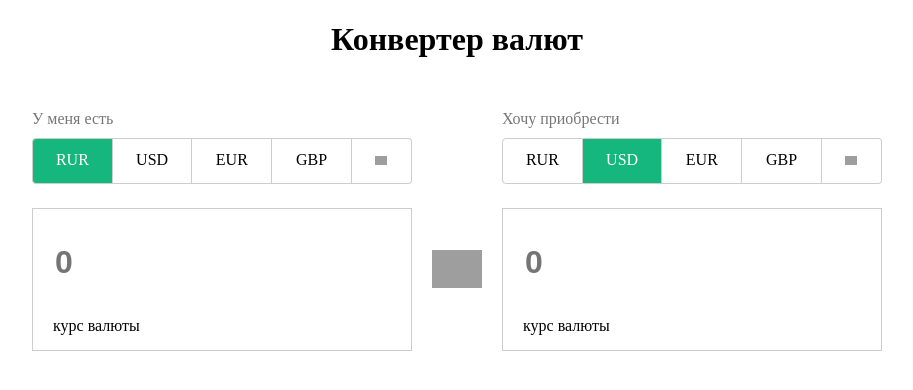
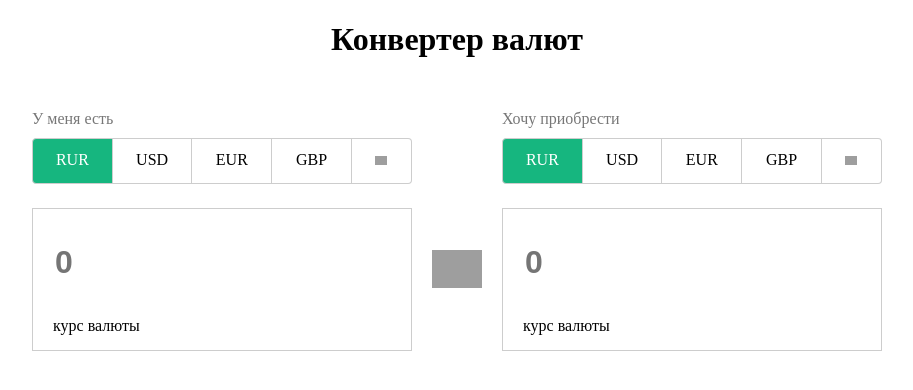
Before and after one commit to shuradavi/converter-ts, a React (Create React App) app: page / in a window 1280 px wide. Shown: the top 390 px of the page, without its empty margins (183-1096 px from the left). Built offline with nearby package versions, Linux system fonts and the light colour scheme; no server answers; grey boxes are pictures that could not be loaded.

Commit message:
add Converter and ConverterSide component

```diff
--- a/src/App.js
+++ b/src/App.js
@@ -1,6 +1,5 @@
 import React, { useEffect, useState } from 'react';
-import { getData } from './params/params';
-import CurrenciesForm from './components/CurrenciesForm';
+import Converter from './components/Converter';
 
 const App =  () => {
 	const [inputValue, setInputValue] = useState('');	// входная сумма
@@ -8,123 +7,59 @@ const App =  () => {
 	const [inputCurrency, setInputCurrency] = useState('RUR');	//  входная валюта
 	const [inputSelect, setInputSelect] = useState(false);
 	const [outputCurrency, setOutputCurrency] = useState('USD');	// валюта на выходе
-	const [isFormOpen, openForm] = useState(false);	// состояние модалки
-	const [currencies, setCurrencies] = useState(null);	// курс валют
-	const defaultCurrencies = ['RUR', 'USD', 'EUR', 'GBP'];	// валюты по умолчанию
 
-	const exception = ['USD', 'EUR', 'GBP', 'VND', 'HKD', 'GEL', 'EGP', 'IDR', 'QAR', 'NZD', 'XDR', 'THB']
 
-	useEffect(() => {
-		getData()
-			.then(res => {
-				console.log('res', res);
-				const defaultCurrencyArray = res
-					.filter(item => item.CharCode === 'USD' || item.CharCode === 'EUR' || item.CharCode === 'GBP')
-					.sort((a, b) => a.Name.localeCompare(b.Name))
-				const currenciesArray = res
-					.filter(item => !exception.includes(item.CharCode))
-					.sort((a, b) => a.Name.localeCompare(b.Name));
-				const resultArray = [{ ID: 'R1', Name: 'Российский рубль', CharCode: 'RUR', Nominal: 1, NumCode: '001', Value: 1 },...defaultCurrencyArray, ...currenciesArray]
-				console.log('resArray > ', resultArray);
-			setCurrencies(resultArray);
-		})
-	}, [])
+
+
+	// useEffect(() => {
+	// 	getData()
+	// 		.then(res => {
+	// 			const resultArray = sortData(res);
+	// 			setCurrencies(resultArray);
+	// 		})
+	// }, [])
 
 	// VND, HKD, GEL, EGP, IDR, QAR, NZD, XDR, THB,
 
 	// + KRW, NOK, CZK, SEK, CHF, ZAR, JPY
+	// const onSelectClickHandler = () => {
 
+	// }
 
-	const unnamedFunc = async (cur) => {
-		let currencies = await getData()
-		console.log(currencies);
-		let ratio = await currencies[cur].Nominal / currencies[cur].Value
-		let result = ratio * inputValue;
-		result = result.toFixed(2)
-		if (result) {
-			setOutputValue(result);
-		}
-	}
-	const onInputHandler = (event) => {
-		setInputValue(event.target.value)
-	}
-	const onInputCurrencyHandler = (event) => {
-		setInputCurrency(event.target.value)
-		console.log('clicked on input', event.target.value);
-	}
+	// const unnamedFunc = async (cur) => {
+	// 	let currencies = await getData()
+	// 	console.log(currencies);
+	// 	let ratio = await currencies[cur].Nominal / currencies[cur].Value
+	// 	let result = ratio * inputValue;
+	// 	result = result.toFixed(2)
+	// 	if (result) {
+	// 		setOutputValue(result);
+	// 	}
+	// }
+	// const onInputHandler = (event) => {
+	// 	setInputValue(event.target.value)
+	// }
+	// const onInputCurrencyHandler = (event) => {
+	// 	setInputCurrency(event.target.value)
+	// 	console.log('clicked on input', event.target.value);
+	// }
 
-	const onOutputCurrencyHandler = (event) => {
-		setOutputCurrency(event.target.value)
-		console.log('clicked on output', event.target.value);
-	}
+	// const onOutputCurrencyHandler = (event) => {
+	// 	setOutputCurrency(event.target.value)
+	// 	console.log('clicked on output', event.target.value);
+	// }
 
-	const onSelectHandler = (e) => {
-		e.stopPropagation()
-		setInputSelect(currencies)
-		openForm(prev => !prev)
-		console.log('clicked arrow');
-	}
-	// unnamedFunc('UZS');
-	// getData().then(res => console.log(Object.keys(res)))
+	// const onSelectHandler = (e) => {
+	// 	e.stopPropagation()
+	// 	setInputSelect(currencies)
+	// 	openForm(prev => !prev)
+	// 	console.log('clicked arrow');
+	// }
+
 	return (
-		<div className='App' onClick={onSelectHandler}>
-			{isFormOpen &&  <CurrenciesForm currencies={currencies}/>}
-			<h1>Конвертер валют</h1>
-			<div className='converter'>
-				<div className='converter-box-wrapper'>
-					<div className='converter-box'>
-						<div className='converter-side'>
-							<div className='side-title'>У меня есть</div>
-							<div className='side-switcher'>
-								{defaultCurrencies.map(item =>
-									item !== inputCurrency ? <div key={item} className='side-switcher-item'>{item}</div> : <div key={item} className='side-switcher-item active'>{item}</div>)}
-								<div className='side-switcher-item' onClick={e => onSelectHandler(e)}></div>
-							</div>
-							<div className='side-input-box'>
-								<input className='input' placeholder='0' maxLength='10' type='number' onChange={onInputHandler}/>
-								<div className='side-input-box-rate'>курс валюты</div>
-							</div>
-						</div>
-						<div className='converter-center'>
-							<div className='converter-center-reverse'></div>
-						</div>
-						<div className='converter-side'>
-							<div className='side-title'>Хочу приобрести</div>
-							<div className='side-switcher'>
-							{defaultCurrencies.map(item =>
-									item !== outputCurrency ? <div key={item} className='side-switcher-item'>{item}</div> : <div key={item} className='side-switcher-item active'>{item}</div>)}
-								<div className='side-switcher-item'></div>
-							</div>
-							<div className='side-input-box'>
-								<input className='input' placeholder='0' maxLength='10' type='number'/>
-								<div className='side-input-box-rate'>курс валюты</div>
-							</div>
-						</div>
-					</div>
-					{/* <div className='converter-body'>
-						<div className='input-currency'>
-							<button value={'RUB'} onClick={onInputCurrencyHandler}>RUB</button>
-							<button value={'USD'} onClick={onInputCurrencyHandler}>USD</button>
-							<button value={'EUR'} onClick={onInputCurrencyHandler}>EUR</button>
-						</div>
-						<div className='input-value'>
-							<input onChange={onInputHandler} value={inputValue} autoFocus/>
-							<div className=''>руб.</div>
-						</div>
-						<div>{`->`}</div>
-						<div className='output-value'>
-						<div className='output-currency'>
-							<button value={'RUB'} onClick={onOutputCurrencyHandler}>RUB</button>
-							<button value={'USD'} onClick={onOutputCurrencyHandler}>USD</button>
-							<button value={'EUR'} onClick={onOutputCurrencyHandler}>EUR</button>
-						</div>
-							<input value={outputValue} readOnly/>
-							<div className=''>дол.</div>
-						</div>
-					</div> */}
-				</div>
-				<div className='converter-footer'></div>
-			</div>
+		<div className='App' >
+			{/* {isFormOpen &&  <CurrenciesForm currencies={currencies}/>} */}
+			<Converter />
 		</div>
 	);
 };
--- /dev/null
+++ b/src/components/Converter.jsx
@@ -0,0 +1,47 @@
+import React, { useEffect, useState } from 'react';
+import ConverterSide from './ConverterSide';
+import CurrenciesForm from './CurrenciesForm';
+import { getData, sortData } from '../functions/functions';
+
+
+const Converter = () => {
+	const [isFormOpen, setForm] = useState(false);	// состояние модалки
+	const [currencies, setCurrencies] = useState(null);	// курс валют
+
+	useEffect(() => {
+		getData()
+			.then(res => {
+				const resultArray = sortData(res);
+				setCurrencies(resultArray);
+			})
+	}, [])
+
+	const toggleForm = () => {
+		setForm(prev => !prev)
+	}
+	const onCurrencyClickHandler = (e) => {
+		e.stopPropagation()
+		console.log(e.currentTarget);
+	}
+
+
+	return (
+		<>
+			<h1>Конвертер валют</h1>
+			<div className='converter'>
+				<div className='converter-box-wrapper'>
+					<div className='converter-box'>
+						<ConverterSide title='У меня есть' toggleForm={toggleForm}/>
+						<div className='converter-center'>
+							<div className='converter-center-reverse'></div>
+						</div>
+						<ConverterSide title='Хочу приобрести' toggleForm={toggleForm}/>
+					</div>
+					{isFormOpen && <CurrenciesForm currencies={currencies} onCurrencyClickHandler={onCurrencyClickHandler}/>}
+				</div>
+			</div>
+		</>
+	);
+};
+
+export default Converter;
--- /dev/null
+++ b/src/components/ConverterSide.jsx
@@ -0,0 +1,26 @@
+import React, { useState } from 'react';
+import { defaultCurrencies } from '../params/params';
+
+const ConverterSide = ({ title, toggleForm }) => {
+	const [inputCurrency, setInputCurrency] = useState('RUR');
+
+	return (
+		<div className='converter-side'>
+			<div className='side-title'>{title}</div>
+			<div className='side-switcher'>
+				{defaultCurrencies.map(item =>
+					item !== inputCurrency ?
+						<div key={item} className='side-switcher-item'>{item}</div> :
+						<div key={item} className='side-switcher-item active'>{item}</div>
+				)}
+				<div className='side-switcher-item' onClick={toggleForm}></div>
+			</div>
+			<div className='side-input-box'>
+				<input className='input' placeholder='0' maxLength='10' type='number' />
+				<div className='side-input-box-rate'>курс валюты</div>
+			</div>
+		</div>
+	);
+};
+
+export default ConverterSide;
--- /dev/null
+++ b/src/functions/functions.js
@@ -0,0 +1,23 @@
+import axios from "axios"
+import {exception, RUR} from '../params/params'
+
+export const getData = async () => {
+	try {
+		const response = await axios.get("https://www.cbr-xml-daily.ru/daily_json.js")
+		let data = response.data.Valute
+		data = Object.values(data)
+		return data
+	} catch (error) {
+		new Error('Error >>> ', error)
+	}
+}
+
+export const sortData = (data) => {
+	const favoriteCurrencies = data
+		.filter(item => item.CharCode === 'USD' || item.CharCode === 'EUR' || item.CharCode === 'GBP')
+		.sort((a, b) => a.Name.localeCompare(b.Name));
+	const otherCurrencies = data
+		.filter(item => !exception.includes(item.CharCode))
+		.sort((a, b) => a.Name.localeCompare(b.Name));
+	return [RUR, ...favoriteCurrencies, ...otherCurrencies];
+}
--- a/src/index.css
+++ b/src/index.css
@@ -28,6 +28,8 @@ body {
 	width: 850px;
 	margin: 0 auto;
 	position: relative;
+	display: flex;
+	justify-content: center;
 }
 .converter-box {
 	display: flex;
@@ -114,14 +116,14 @@ body {
 	max-width: 850px;
     padding: 20px 30px;
     position: absolute;
-    top: 200px;
+    top: 100px;
     z-index: 105;
     background: #fff;
     box-shadow: 0 8px 40px 0 rgba(0,0,0,.2);
     border-radius: 4px;
 	display: flex;
 	flex-direction: row;
-	justify-content: space-between;
+	justify-content: center;
 }
 
 .calc-currency-column {
--- a/src/params/params.js
+++ b/src/params/params.js
@@ -1,12 +1,12 @@
-import axios from "axios"
+export const exception = ['USD', 'EUR', 'GBP', 'VND', 'HKD', 'GEL', 'EGP', 'IDR', 'QAR', 'NZD', 'XDR', 'THB', 'AED']; // черный список валют
 
-export const getData = async () => {
-	try {
-		const response = await axios.get("https://www.cbr-xml-daily.ru/daily_json.js")
-		let data = response.data.Valute
-		data = Object.values(data)
-		return data
-	} catch (error) {
-		new Error('Error >>> ', error)
-	}
+export const defaultCurrencies = ['RUR', 'USD', 'EUR', 'GBP'];	// валюты по умолчанию
+
+export const RUR = {
+	ID: 'R1',
+	Name: 'Российский рубль',
+	CharCode: 'RUR',
+	Nominal: 1,
+	NumCode: '001',
+	Value: 1
 }
```
Also changed, not shown: src/components/CurrenciesForm.jsx (+4 -5 lines).
